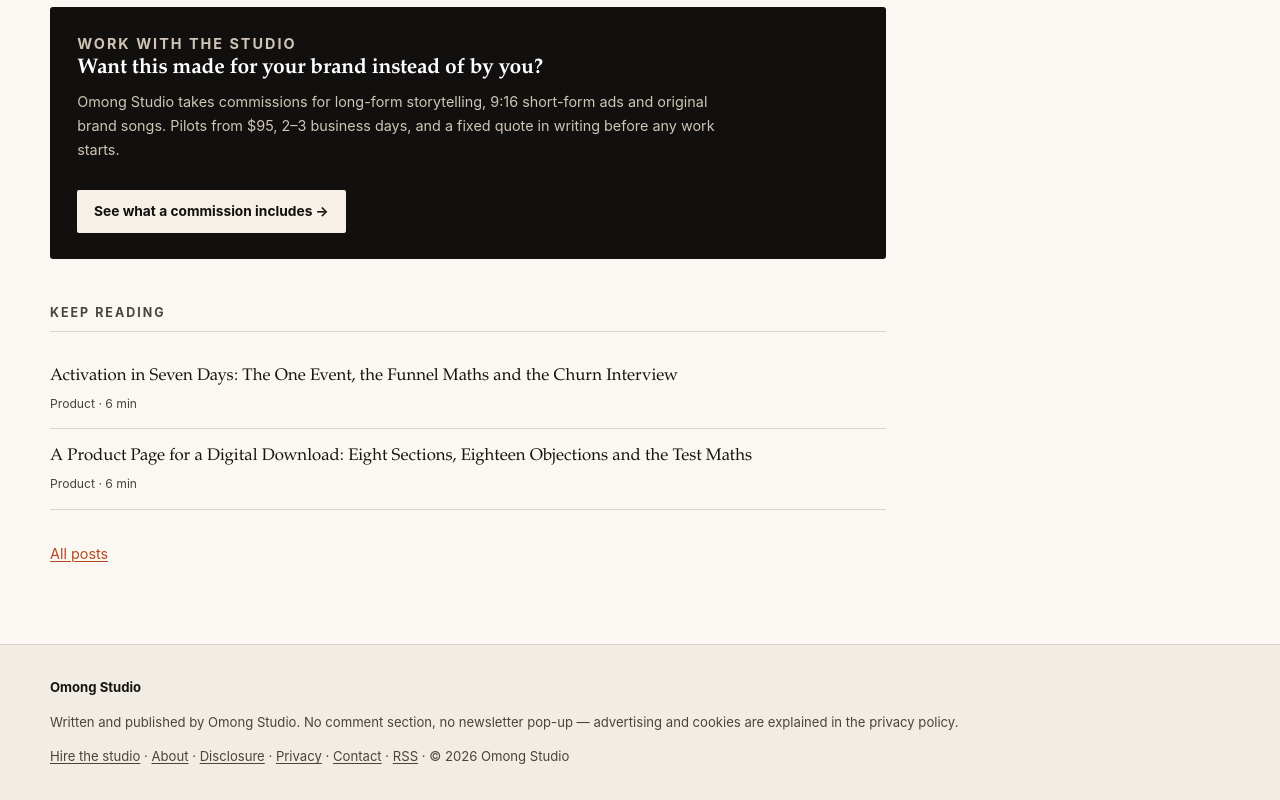
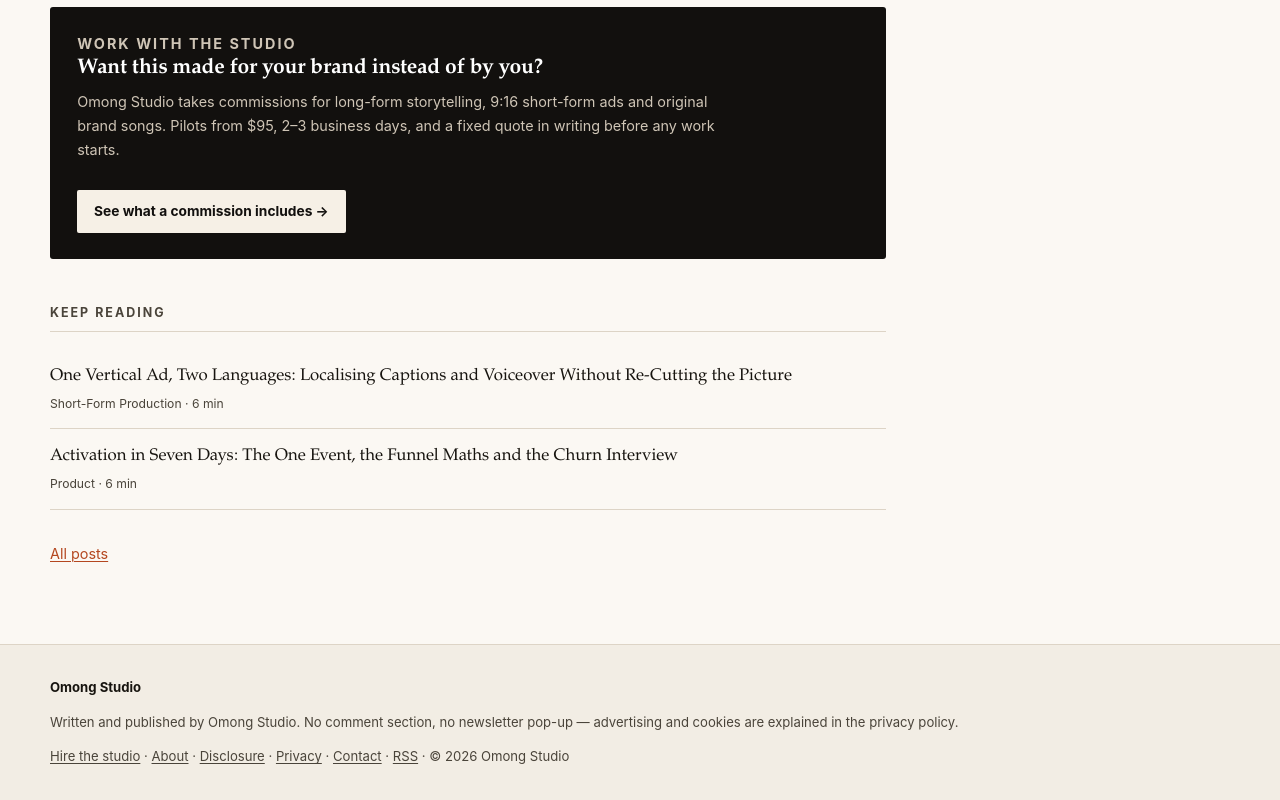
Before and after one commit to theloz33-bot/omong-studio-journal, a plain HTML site: page docs/posts/gumroad-digital-kit-packaging/index.html in a window 1280 px wide. Shown: the part 4847-5647 px from the top of the page. Drawn offline with Linux system fonts and the light colour scheme.

Commit message:
wip: four more rebuilt post pages

```diff
--- a/docs/posts/gumroad-digital-kit-packaging/index.html
+++ b/docs/posts/gumroad-digital-kit-packaging/index.html
@@ -133,7 +133,7 @@
   </div>
   <a class="hire-cta" href="/omong-studio-journal/services/">See what a commission includes &rarr;</a>
 </section>
-  <section class="related"><h2 class="rule">Keep reading</h2><ul><li><a href="/omong-studio-journal/posts/saas-first-seven-days-activation/">Activation in Seven Days: The One Event, the Funnel Maths and the Churn Interview</a><span>Product · 6 min</span></li><li><a href="/omong-studio-journal/posts/product-page-sections-objections-test-maths/">A Product Page for a Digital Download: Eight Sections, Eighteen Objections and the Test Maths</a><span>Product · 6 min</span></li></ul></section>
+  <section class="related"><h2 class="rule">Keep reading</h2><ul><li><a href="/omong-studio-journal/posts/localise-vertical-ad-captions-voiceover/">One Vertical Ad, Two Languages: Localising Captions and Voiceover Without Re-Cutting the Picture</a><span>Short-Form Production · 6 min</span></li><li><a href="/omong-studio-journal/posts/saas-first-seven-days-activation/">Activation in Seven Days: The One Event, the Funnel Maths and the Churn Interview</a><span>Product · 6 min</span></li></ul></section>
   <p class="post-foot"><a href="/omong-studio-journal/">All posts</a></p>
 </article>
 <aside class="post-aside" aria-label="Sidebar"><nav class="side-box toc-box"><h2>In this article</h2><ul class="toc"><li class="lvl2"><a href="#what-the-buyer-is-actually-paying-for">What the buyer is actually paying for</a></li><li class="lvl2"><a href="#the-zip-layout-that-removes-support-questions">The ZIP layout that removes support questions</a></li><li class="lvl2"><a href="#the-price-ladder-with-real-numbers">The price ladder, with real numbers</a></li><li class="lvl2"><a href="#listing-copy-that-does-the-selling">Listing copy that does the selling</a></li><li class="lvl2"><a href="#delivery-that-prevents-most-refunds">Delivery that prevents most refunds</a></li><li class="lvl2"><a href="#a-qa-pass-before-it-goes-live">A QA pass before it goes live</a></li></ul></nav>
```
Also changed, not shown: docs/posts/consistent-ai-characters-9-16-short-form/index.html (+1 -1 lines), docs/posts/faceless-podcast-audio-mastering-lufs/index.html (+1 -1 lines), docs/posts/product-page-sections-objections-test-maths/index.html (+1 -1 lines).
